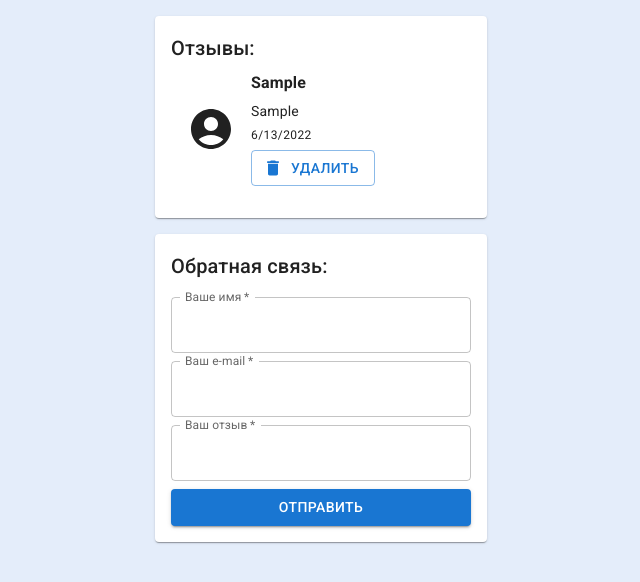
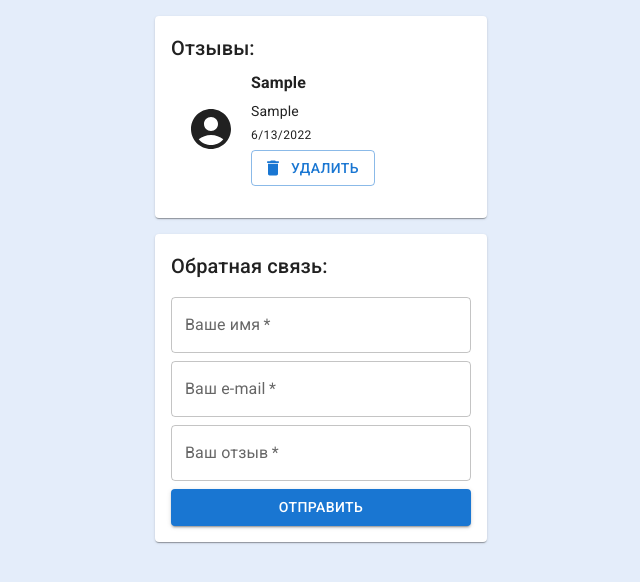
Before and after one commit to prekater/archakov-tutorials, a React (Create React App) app: page / in a window 1280 px wide. Both pictures are taken after typing "Sample", "name@example.com", "Sample" into the empty fields and a click on the button "ОТПРАВИТЬ". Shown: the top 582 px of the page, without its empty margins (319-959 px from the left). Built offline with nearby package versions, Linux system fonts and the light colour scheme.

Commit message:
fix review

```diff
--- a/src/tutorial-5/App.js
+++ b/src/tutorial-5/App.js
@@ -12,8 +12,12 @@ function App() {
 
   useEffect(() => {
     let commentsFromStorage = JSON.parse(localStorage.getItem('comments'));
-    commentsFromStorage && setComments(commentsFromStorage);
+    commentsFromStorage ? setComments(commentsFromStorage) : setComments([]);
   }, []);
+
+  useEffect(() => {
+    localStorage.setItem('comments', JSON.stringify(comments));
+  }, [comments]);
 
   return (
     <CommentsContext.Provider value={{ comments, setComments }}>
--- a/src/tutorial-5/Feedbacks/FeedbackItem.js
+++ b/src/tutorial-5/Feedbacks/FeedbackItem.js
@@ -24,7 +24,6 @@ export const FeedbackItem = ({ userName, text, created, index }) => {
       return index !== i;
     });
     setComments(newArr);
-    localStorage.setItem('comments', JSON.stringify(newArr));
   };
 
   return (
--- a/src/tutorial-5/Form/index.js
+++ b/src/tutorial-5/Form/index.js
@@ -1,4 +1,4 @@
-import React, { useContext, useEffect } from 'react';
+import React, { useContext } from 'react';
 
 import Card from '@mui/material/Card';
 import Box from '@mui/material/Box';
@@ -9,42 +9,34 @@ import Typography from '@mui/material/Typography';
 import { CommentsContext } from '../App';
 
 const Form = () => {
-  let name, email, text;
+  const [fields, setFields] = React.useState({
+    email: '',
+    text: '',
+    fullName: '',
+    createdAt: '',
+  });
 
   const { comments, setComments } = useContext(CommentsContext);
 
   const handleChange = (e) => {
-    switch (true) {
-      case e.target.name === 'name':
-        name = e.target.value;
-        return;
-      case e.target.name === 'email':
-        email = e.target.value;
-        return;
-      case e.target.name === 'feedbackText':
-        text = e.target.value;
-        return;
-    }
+    setFields({
+      ...fields,
+      createdAt: new Date(),
+      [e.target.name]: e.target.value,
+    });
   };
-
-  useEffect(() => {
-    comments.length &&
-      localStorage.setItem('comments', JSON.stringify(comments));
-  }, [comments]);
 
   const handleSubmit = (e) => {
     e.preventDefault();
 
-    let comment = {
-      fullName: name,
-      email: email,
-      createdAt: new Date(),
-      text: text,
-    };
+    setComments([...comments, fields]);
 
-    setComments([...comments, comment]);
-
-    e.target.reset();
+    setFields({
+      email: '',
+      text: '',
+      fullName: '',
+      createdAt: '',
+    });
   };
 
   return (
@@ -64,12 +56,13 @@ const Form = () => {
         </Typography>
         <TextField
           required
-          id="name"
-          name="name"
+          id="fullName"
+          name="fullName"
           label="Ваше имя"
           variant="outlined"
           sx={{ pb: 1 }}
           onChange={handleChange}
+          value={fields.fullName}
         />
         <TextField
           required
@@ -79,16 +72,18 @@ const Form = () => {
           variant="outlined"
           sx={{ pb: 1 }}
           onChange={handleChange}
+          value={fields.email}
         />
         <TextField
           required
-          id="feedback-text"
-          name="feedbackText"
+          id="text"
+          name="text"
           label="Ваш отзыв"
           multiline
           maxRows={4}
           sx={{ pb: 1 }}
           onChange={handleChange}
+          value={fields.text}
         />
         <Button variant="contained" type="submit">
           ОТПРАВИТЬ
```
